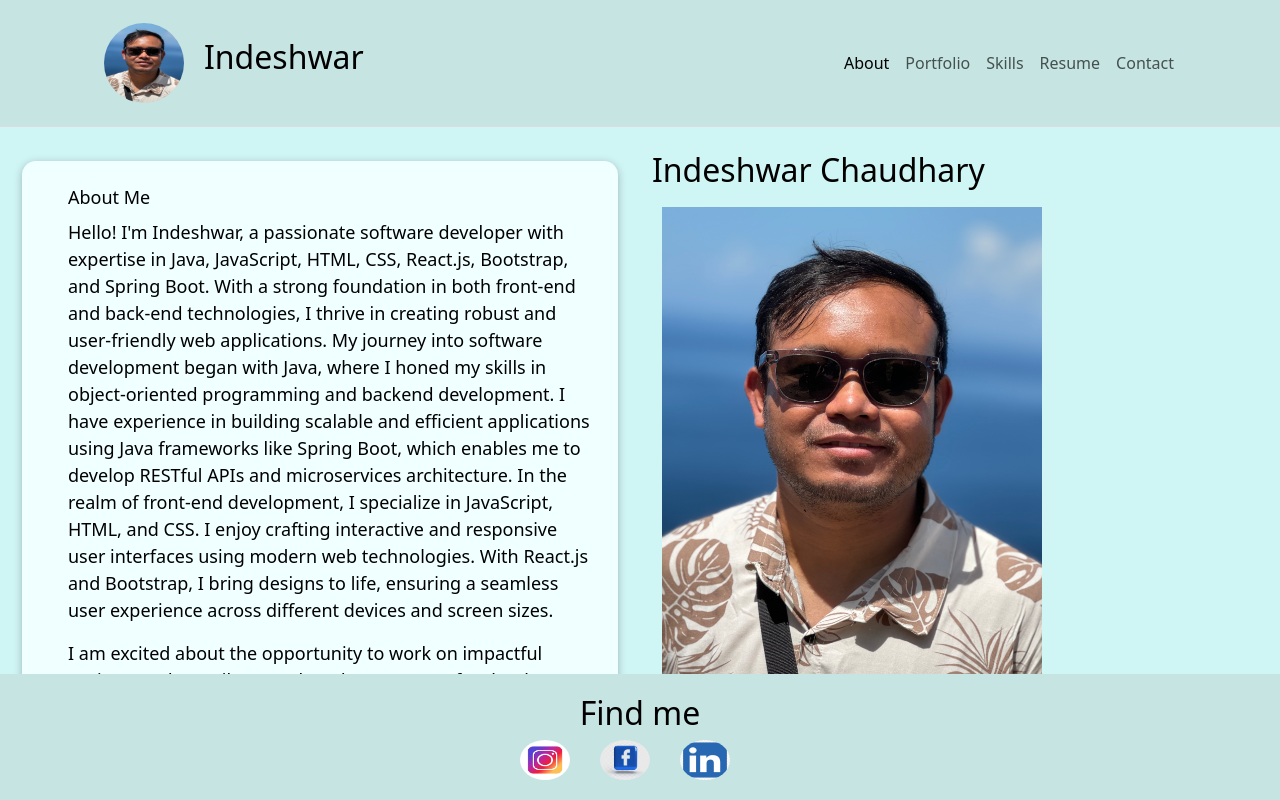
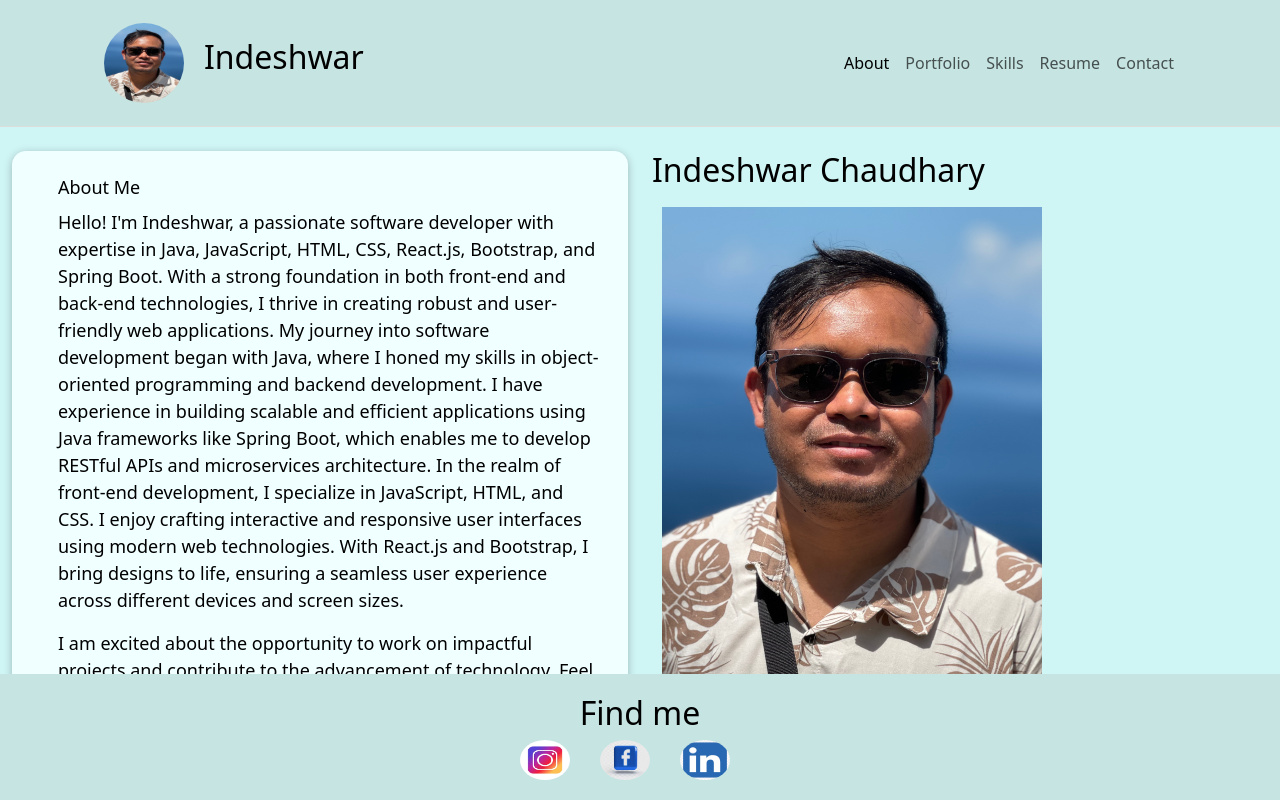
Before and after one commit to Indeshwar/Inde-profile, a React (Create React App) app: page / in a window 1280 px wide. Shown: the top 800 px of the page. Built offline with nearby package versions, Linux system fonts and the light colour scheme.

Commit message:
update some css code

```diff
--- a/src/components/UI/card.css
+++ b/src/components/UI/card.css
@@ -1,9 +1,8 @@
 .cards {
-    margin: 10px;
+    width: 100%;
     padding: 1rem;
     box-shadow: 0 2px 8px rgba(0, 0, 0, 0.25);
     border-radius: 14px;
     background-color: azure;
     padding-bottom: 150px;
-
 }
```
